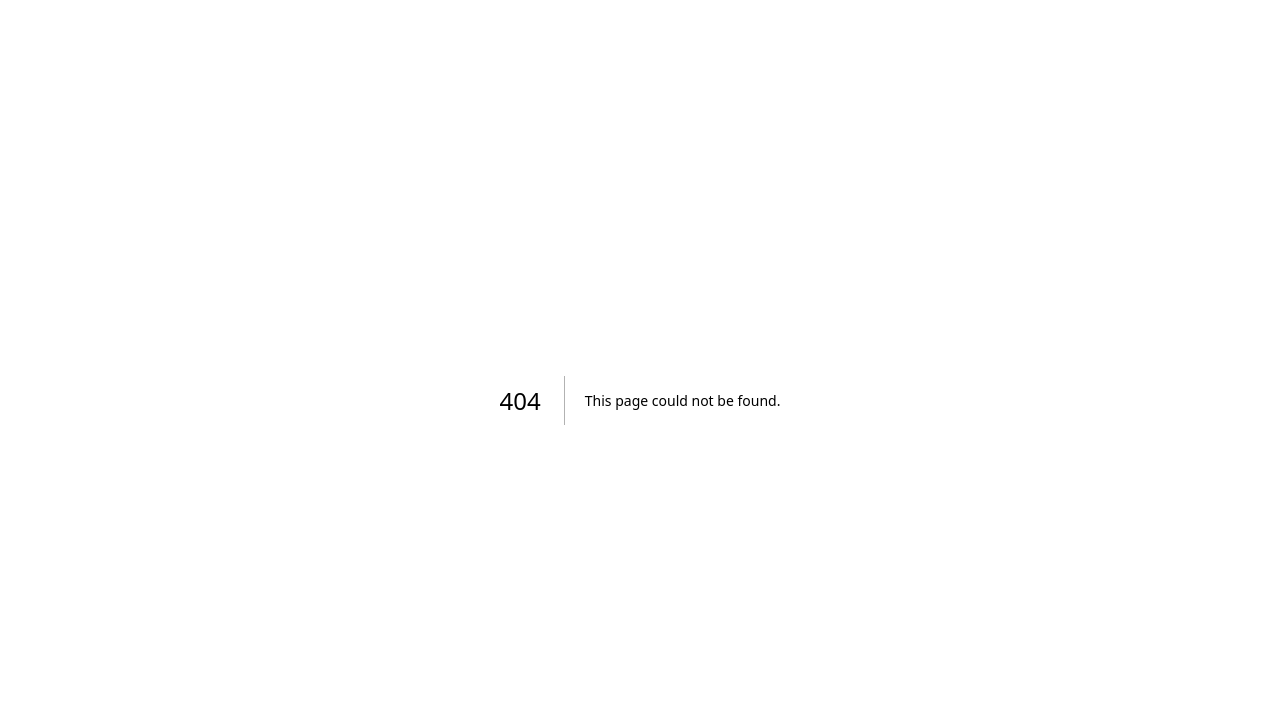
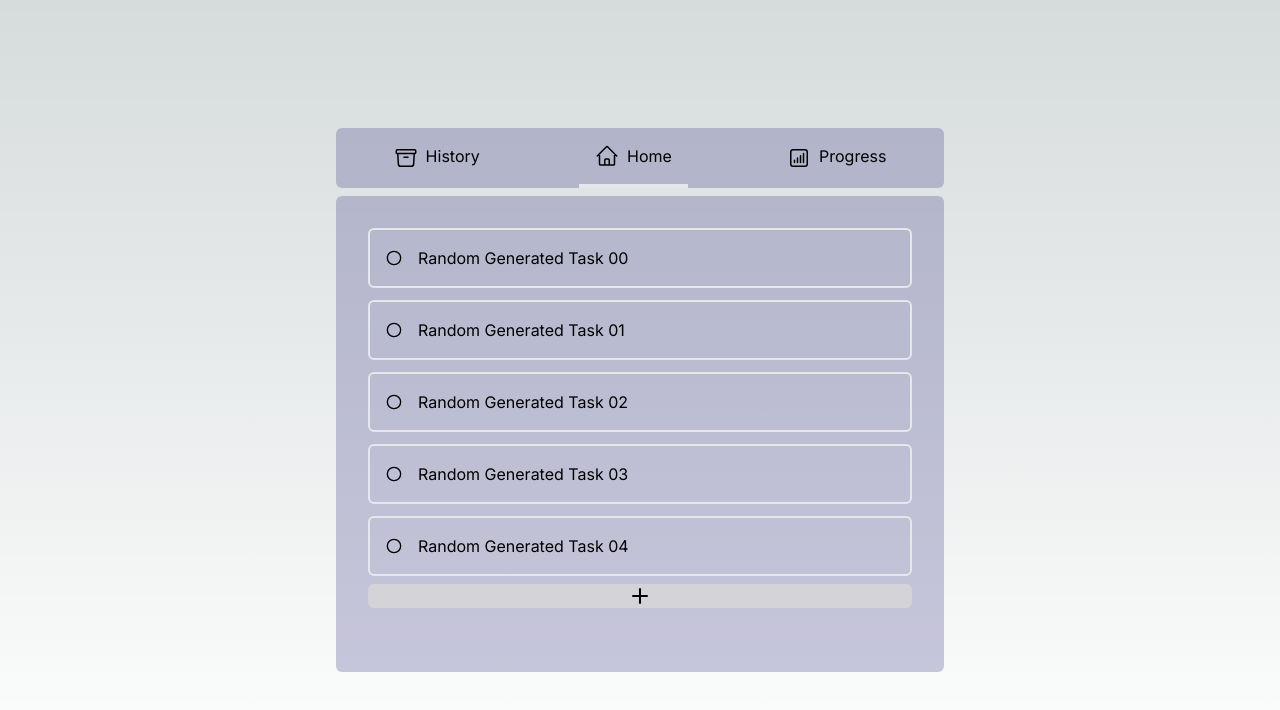
Before and after one commit to aniketlavasare/todo-nextjs, a Next.js app: page /dashboard/home in a window 1280 px wide. Before the commit this address had no page. Shown: the top 710 px of the page. Built offline with nearby package versions, Linux system fonts and the light colour scheme.

Commit message:
first commit

```diff
--- /dev/null
+++ b/app/dashboard/history/page.tsx
@@ -0,0 +1,7 @@
+export default function History () {
+    return (
+    <div>
+        this is the history page
+    </div>
+    );
+}
--- /dev/null
+++ b/app/dashboard/home/page.tsx
@@ -0,0 +1,21 @@
+import Task from "@/app/ui-components/home/task";
+import { Circle } from "react-feather";
+import Create
+ from "@/app/ui-components/home/create";
+export default function Home () {
+    return (
+    <div>
+
+
+    <div className="flex flex-col gap-3">
+        {Array.from({ length: 5 }, (_, i) => (
+        <div key={i}>
+          <Task index = {i}/>
+        </div>
+      ))}
+
+    </div>
+    <Create />
+    </div>
+    );
+}
--- /dev/null
+++ b/app/dashboard/layout.tsx
@@ -0,0 +1,11 @@
+import Navbar from "../ui-components/dashboard/navbar";
+export default function Layout({ children }: { children: React.ReactNode }) {
+    return (
+      <div className="flex h-screen flex-col content-center gap-2 md:py-32 md:px-[21rem] md:overflow-hidden">
+        <div className="w-full rounded-md bg-indigo-900/25">
+          <Navbar/>
+        </div>
+        <div className="flex-grow p-4 rounded-md bg-indigo-900/25 md:overflow-x-auto md:p-8">{children}</div>
+      </div>
+    );
+  }
--- /dev/null
+++ b/app/dashboard/statistics/page.tsx
@@ -0,0 +1,7 @@
+export default function Statistics () {
+    return (
+    <div>
+        this is the progress page
+    </div>
+    );
+}
--- a/app/globals.css
+++ b/app/globals.css
@@ -25,3 +25,25 @@ body {
     )
     rgb(var(--background-start-rgb));
 }
+
+/* width */
+::-webkit-scrollbar {
+  width: 10px;
+}
+
+/* Track */
+::-webkit-scrollbar-track {
+  background: #f1f1f1;
+  border-radius: 1.5rem;
+}
+
+/* Handle */
+::-webkit-scrollbar-thumb {
+  background: #888;
+  border-radius: 1.5rem;
+}
+
+/* Handle on hover */
+::-webkit-scrollbar-thumb:hover {
+  background: #555;
+}
--- a/app/page.tsx
+++ b/app/page.tsx
@@ -2,112 +2,8 @@ import Image from 'next/image'
 
 export default function Home() {
   return (
-    <main className="flex min-h-screen flex-col items-center justify-between p-24">
-      <div className="z-10 max-w-5xl w-full items-center justify-between font-mono text-sm lg:flex">
-        <p className="fixed left-0 top-0 flex w-full justify-center border-b border-gray-300 bg-gradient-to-b from-zinc-200 pb-6 pt-8 backdrop-blur-2xl dark:border-neutral-800 dark:bg-zinc-800/30 dark:from-inherit lg:static lg:w-auto  lg:rounded-xl lg:border lg:bg-gray-200 lg:p-4 lg:dark:bg-zinc-800/30">
-          Get started by editing&nbsp;
-          <code className="font-mono font-bold">app/page.tsx</code>
-        </p>
-        <div className="fixed bottom-0 left-0 flex h-48 w-full items-end justify-center bg-gradient-to-t from-white via-white dark:from-black dark:via-black lg:static lg:h-auto lg:w-auto lg:bg-none">
-          <a
-            className="pointer-events-none flex place-items-center gap-2 p-8 lg:pointer-events-auto lg:p-0"
-            href="https://vercel.com?utm_source=create-next-app&utm_medium=appdir-template&utm_campaign=create-next-app"
-            target="_blank"
-            rel="noopener noreferrer"
-          >
-            By{' '}
-            <Image
-              src="/vercel.svg"
-              alt="Vercel Logo"
-              className="dark:invert"
-              width={100}
-              height={24}
-              priority
-            />
-          </a>
-        </div>
-      </div>
-
-      <div className="relative flex place-items-center before:absolute before:h-[300px] before:w-[480px] before:-translate-x-1/2 before:rounded-full before:bg-gradient-radial before:from-white before:to-transparent before:blur-2xl before:content-[''] after:absolute after:-z-20 after:h-[180px] after:w-[240px] after:translate-x-1/3 after:bg-gradient-conic after:from-sky-200 after:via-blue-200 after:blur-2xl after:content-[''] before:dark:bg-gradient-to-br before:dark:from-transparent before:dark:to-blue-700 before:dark:opacity-10 after:dark:from-sky-900 after:dark:via-[#0141ff] after:dark:opacity-40 before:lg:h-[360px] z-[-1]">
-        <Image
-          className="relative dark:drop-shadow-[0_0_0.3rem_#ffffff70] dark:invert"
-          src="/next.svg"
-          alt="Next.js Logo"
-          width={180}
-          height={37}
-          priority
-        />
-      </div>
-
-      <div className="mb-32 grid text-center lg:max-w-5xl lg:w-full lg:mb-0 lg:grid-cols-4 lg:text-left">
-        <a
-          href="https://nextjs.org/docs?utm_source=create-next-app&utm_medium=appdir-template&utm_campaign=create-next-app"
-          className="group rounded-lg border border-transparent px-5 py-4 transition-colors hover:border-gray-300 hover:bg-gray-100 hover:dark:border-neutral-700 hover:dark:bg-neutral-800/30"
-          target="_blank"
-          rel="noopener noreferrer"
-        >
-          <h2 className={`mb-3 text-2xl font-semibold`}>
-            Docs{' '}
-            <span className="inline-block transition-transform group-hover:translate-x-1 motion-reduce:transform-none">
-              -&gt;
-            </span>
-          </h2>
-          <p className={`m-0 max-w-[30ch] text-sm opacity-50`}>
-            Find in-depth information about Next.js features and API.
-          </p>
-        </a>
-
-        <a
-          href="https://nextjs.org/learn?utm_source=create-next-app&utm_medium=appdir-template-tw&utm_campaign=create-next-app"
-          className="group rounded-lg border border-transparent px-5 py-4 transition-colors hover:border-gray-300 hover:bg-gray-100 hover:dark:border-neutral-700 hover:dark:bg-neutral-800/30"
-          target="_blank"
-          rel="noopener noreferrer"
-        >
-          <h2 className={`mb-3 text-2xl font-semibold`}>
-            Learn{' '}
-            <span className="inline-block transition-transform group-hover:translate-x-1 motion-reduce:transform-none">
-              -&gt;
-            </span>
-          </h2>
-          <p className={`m-0 max-w-[30ch] text-sm opacity-50`}>
-            Learn about Next.js in an interactive course with&nbsp;quizzes!
-          </p>
-        </a>
-
-        <a
-          href="https://vercel.com/templates?framework=next.js&utm_source=create-next-app&utm_medium=appdir-template&utm_campaign=create-next-app"
-          className="group rounded-lg border border-transparent px-5 py-4 transition-colors hover:border-gray-300 hover:bg-gray-100 hover:dark:border-neutral-700 hover:dark:bg-neutral-800/30"
-          target="_blank"
-          rel="noopener noreferrer"
-        >
-          <h2 className={`mb-3 text-2xl font-semibold`}>
-            Templates{' '}
-            <span className="inline-block transition-transform group-hover:translate-x-1 motion-reduce:transform-none">
-              -&gt;
-            </span>
-          </h2>
-          <p className={`m-0 max-w-[30ch] text-sm opacity-50`}>
-            Explore starter templates for Next.js.
-          </p>
-        </a>
-
-        <a
-          href="https://vercel.com/new?utm_source=create-next-app&utm_medium=appdir-template&utm_campaign=create-next-app"
-          className="group rounded-lg border border-transparent px-5 py-4 transition-colors hover:border-gray-300 hover:bg-gray-100 hover:dark:border-neutral-700 hover:dark:bg-neutral-800/30"
-          target="_blank"
-          rel="noopener noreferrer"
-        >
-          <h2 className={`mb-3 text-2xl font-semibold`}>
-            Deploy{' '}
-            <span className="inline-block transition-transform group-hover:translate-x-1 motion-reduce:transform-none">
-              -&gt;
-            </span>
-          </h2>
-          <p className={`m-0 max-w-[30ch] text-sm opacity-50`}>
-            Instantly deploy your Next.js site to a shareable URL with Vercel.
-          </p>
-        </a>
-      </div>
-    </main>
-  )
+    <div className=' flex flex-col justify-center items-center h-screen '>
+      <div className=' text-center'>Yo! Welcome to the ToDo App</div>
+    </div>
+  );
 }
--- /dev/null
+++ b/app/ui-components/dashboard/navbar.tsx
@@ -0,0 +1,9 @@
+import NavLinks from "./navlinks";
+
+export default function Navbar(){
+    return(
+        <div className=" flex flex-row grow-1 w-full justify-around ">
+            <NavLinks />
+        </div>
+    );
+}
--- /dev/null
+++ b/app/ui-components/dashboard/navlinks.tsx
@@ -0,0 +1,36 @@
+'use client';
+import {
+    HomeIcon,
+    ChartBarSquareIcon,
+    ArchiveBoxIcon,
+} from '@heroicons/react/24/outline';
+import Link from'next/link';
+import { usePathname } from 'next/navigation';
+import clsx from 'clsx';
+
+const links = [
+    {name: 'History', href: '/dashboard/history', icon: ArchiveBoxIcon},
+    { name: 'Home', href: '/dashboard/home', icon: HomeIcon},
+    { name: 'Progress', href: '/dashboard/statistics', icon: ChartBarSquareIcon},
+  ];
+
+export default function NavLinks(){
+    const pathname = usePathname()
+    return(
+        <>
+            {
+                links.map((link, index) => {
+                    const Icon = link.icon;
+                    const isSecondElement = index === 1;
+                    const additionalClass = isSecondElement ? 'border-x-1' : '';
+                    return(
+                        <Link key={link.name} href={link.href} className={clsx('flex flex-row p-4 content-center hover:border-b-4', {'border-b-4': pathname === link.href, })}>
+                            <Icon className='w-6 mr-2 '/>
+                            <p className=" hidden md:inline">{link.name}</p>
+                        </Link>
+                    );
+                })
+            }
+        </>
+    );
+}
--- /dev/null
+++ b/app/ui-components/fonts.ts
@@ -0,0 +1 @@
+import { Inter, Lusitana } from 'next/font/google';
--- /dev/null
+++ b/app/ui-components/home/create.tsx
@@ -0,0 +1,11 @@
+import { Plus } from "react-feather";
+
+export default function Create() {
+    return(
+        <div className=" bg-zinc-300 rounded-md cursor-pointer flex flex-row justify-center mt-2">
+            <button>
+            <Plus className="text-black"/>
+            </button>
+        </div>
+    );
+}
--- /dev/null
+++ b/app/ui-components/home/task.tsx
@@ -0,0 +1,12 @@
+import { ExclamationCircleIcon } from "@heroicons/react/24/outline";
+import { Circle } from "react-feather";
+
+export default function Task({index }: {index: number}){
+    const Icon = Circle;
+    return (
+        <div className="flex flex-row border-2 rounded-md p-4 ">
+            <div><Icon className='w-4 mr-4 '/></div>
+            <div>Random Generated Task 0{index}</div>
+        </div>
+    );
+}
```
Also changed, not shown: package.json (+7 -4 lines), 1 other file (tests, documents, lock files or other folders).
